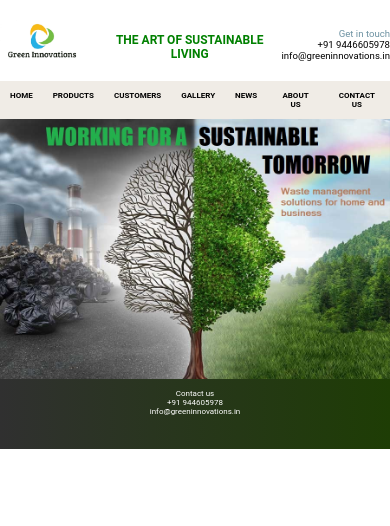
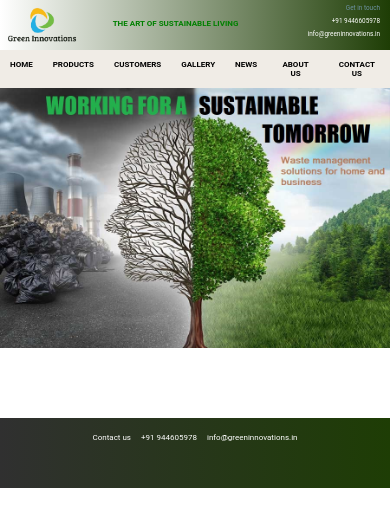
Before and after one commit to pkvpraveen/greeninnovations, a Gatsby site: page / in a window 390 px wide. Built offline with nearby package versions, Linux system fonts and the light colour scheme; Gatsby itself is replaced by a stand-in of ours.

Commit message:
updated header

```diff
--- a/gatsby-config.js
+++ b/gatsby-config.js
@@ -1,9 +1,9 @@
 module.exports = {
   pathPrefix: "/greeninnovations",
   siteMetadata: {
-    title: `Gatsby Default Starter`,
-    description: `Kick off your next, great Gatsby project with this default starter. This barebones starter ships with the main Gatsby configuration files you might need.`,
-    author: `@gatsbyjs`,
+    title: `Green Innovations`,
+    description: `Green Innovations`,
+    author: `@pkv`,
   },
   plugins: [
     `gatsby-plugin-react-helmet`,
--- a/src/components/header.js
+++ b/src/components/header.js
@@ -3,9 +3,8 @@ import React from "react"
 import Logo from './logo'
 
 const Header = () => (
-  <header
-    className='wrapper header'
-  >
+  <header className='header'>
+    <div className='wrapper'>
       <div className='logo'>
         <Link to='/'>
           <Logo/>
@@ -22,6 +21,7 @@ const Header = () => (
         <p><a href='tel:+919446605978'>+91 9446605978</a></p>
         <p><a href='mailto:info@greeninnovations.in'>info@greeninnovations.in</a></p>
       </div>
+    </div>
 
   </header>
 )
--- a/src/components/layout.css
+++ b/src/components/layout.css
@@ -32,6 +32,7 @@ a {
 }
 #main{
     overflow: auto;
+    padding-bottom: 70px;
 }
 
 #footer{
@@ -73,43 +74,44 @@ ul {
 
 .header {
     background: #fff;
-    display: flex;
-    justify-content: space-evenly;
-    align-items: stretch;
+    background-image: linear-gradient(to right, #fff , #1e3d05);
+    height: 70px;
+    padding: 4px 0;
+    display: block;
 }
 
 .header .logo {
-    min-width: 20%;
-    padding: 20px 0;
+    width: 10%;
+    float: left;
 }
 
 .header .caption {
+    width: 70%;
+    display: inline-block;
     flex-grow: 1;
     color: green;
     text-align: center;
     font-weight: bold;
-    margin-left: 20px;
+    padding: 20px 0;
     font-size: .75em;
-    padding-bottom: 20px;
-    align-self: end;
-    text-transform: full-width;
 }
 
 .header .getintouch {
+    width: 20%;
+    float: right;
+    display: inline-block;
     color: green;
-    font-size: .6em;
+    font-size: .5em;
     text-align: right;
     font-family: "Playfair Display", serif;
     font-weight: normal;
-    align-self: end;
-    padding-bottom: 20px;
 }
 .header .getintouch a{
-     color: #000;
+     color: #fff;
 }
 
 .header .getintouch a:hover{
-    color: green;
+    color: greenyellow;
 }
 
 nav {
@@ -150,4 +152,29 @@ img {
     .wrapper {
         width: 100%;
     }
+    .header{
+        height: 50px;
+    }
+    .header .logo{
+        width: 20%;
+    }
+
+    .header .caption{
+        padding: 15px 0;
+        font-size: .5em;
+        width: 50%;
+    }
+    .header .getintouch{
+        width: 30%;
+        font-size: .4em;
+        padding-right: 10px;
+    }
+    .header .getintouch p{
+        margin-bottom: 5px;
+    }
+
+    #footer p{
+        display: inline-block;
+        margin: 5px;
+    }
 }
--- a/src/components/logo.js
+++ b/src/components/logo.js
@@ -16,7 +16,7 @@ import Img from "gatsby-image"
 const Logo = () => {
   const data = useStaticQuery(graphql`
     query {
-      placeholderImage: file(relativePath: { eq: "Logo.jpg" }) {
+      placeholderImage: file(relativePath: { eq: "Logo.png" }) {
         childImageSharp {
           fluid(maxWidth: 300) {
             ...GatsbyImageSharpFluid
```
Also changed, not shown: src/images/Logo.png (added). Lines whose indentation alone changed are shown as unchanged.
